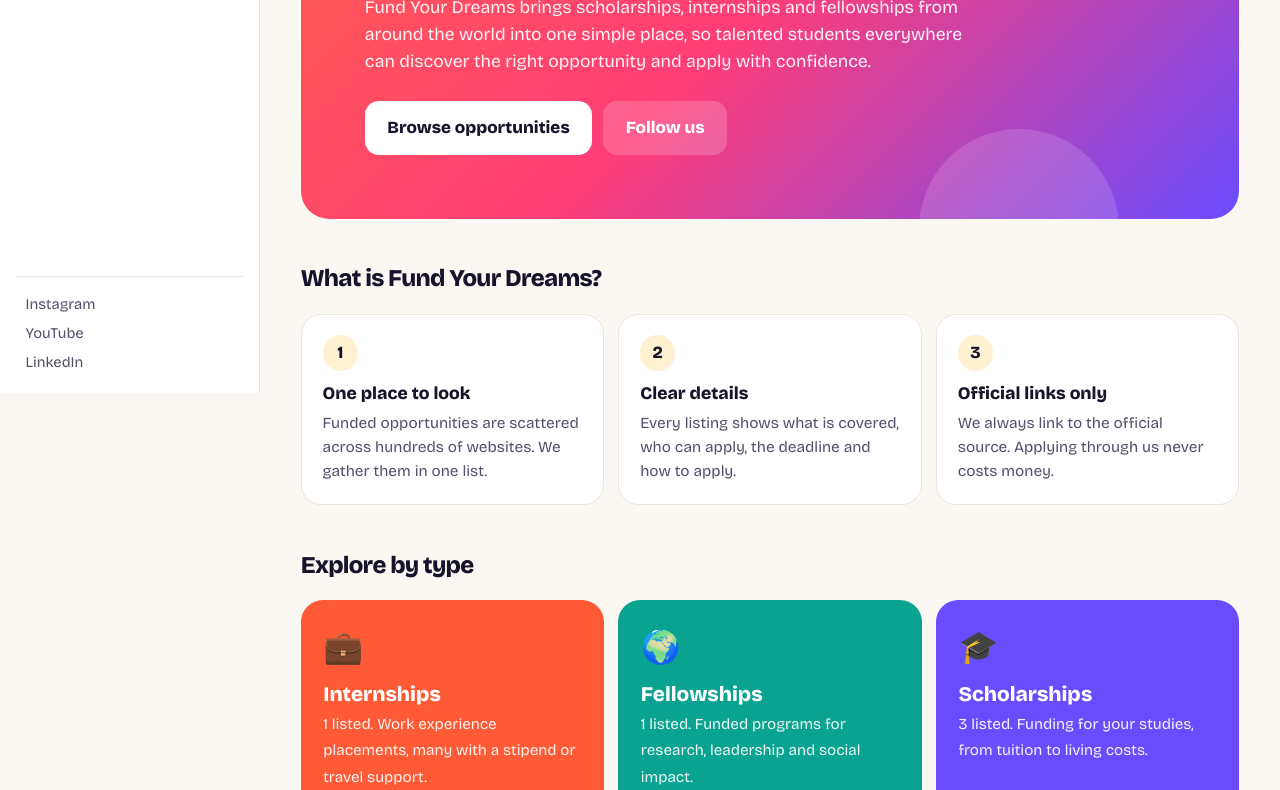
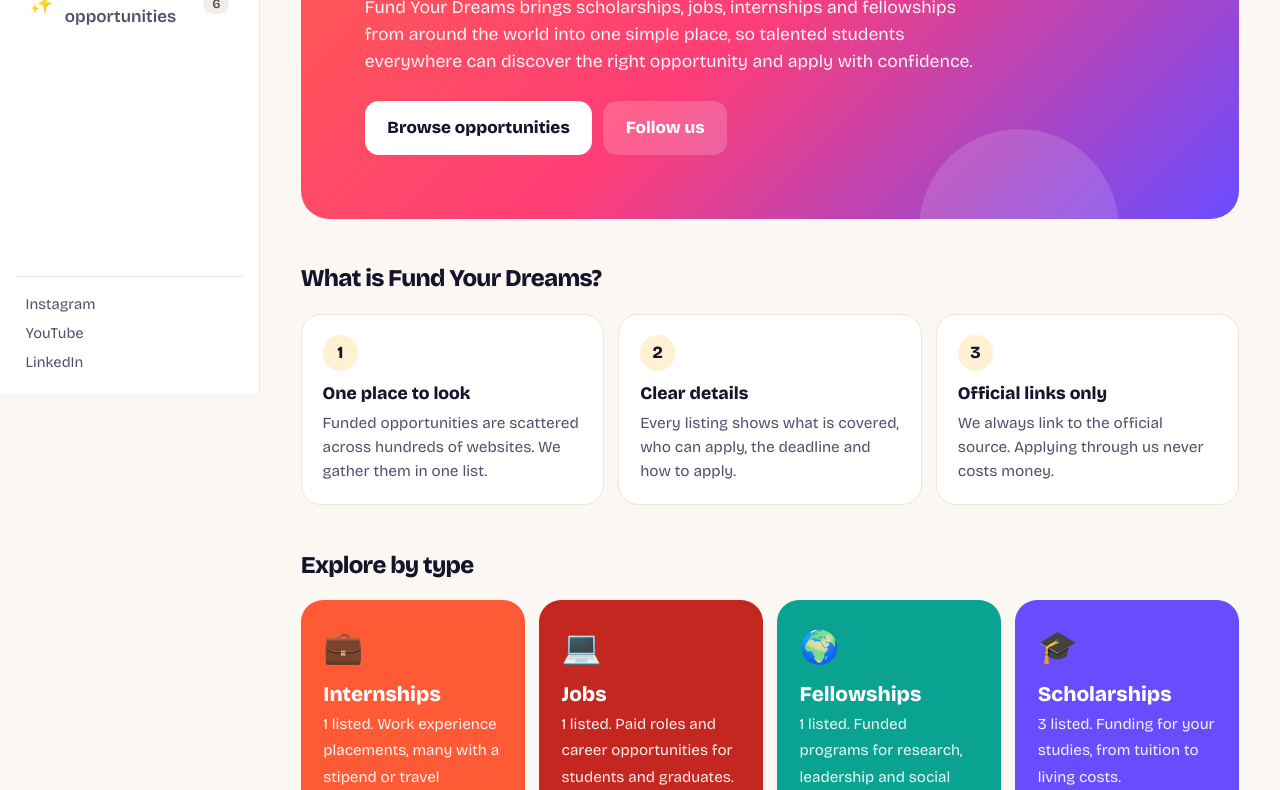
Before and after one commit to SnehaJK33/FUND-YOUR-DREAMS, a plain HTML site: page index.html in a window 1280 px wide. Shown: the part 407-1197 px from the top of the page. Drawn offline with nearby package versions, Linux system fonts and the light colour scheme.

Commit message:
Add jobs listing filter

```diff
--- a/index.html
+++ b/index.html
@@ -3,8 +3,8 @@
 <head>
 <meta charset="UTF-8">
 <meta name="viewport" content="width=device-width,initial-scale=1">
-<title>Fund Your Dreams | Scholarships, Internships and Fellowships</title>
-<meta name="description" content="Fund Your Dreams helps students find scholarships, internships and fellowships with funding details, deadlines and official links.">
+<title>Fund Your Dreams | Scholarships, Jobs, Internships and Fellowships</title>
+<meta name="description" content="Fund Your Dreams helps students find scholarships, jobs, internships and fellowships with funding details, deadlines and official links.">
 <link href="https://fonts.googleapis.com/css2?family=Bricolage+Grotesque:wght@400;600;800&display=swap" rel="stylesheet">
 <style>
 :root{--bg:#fbf8f3;--ink:#17132b;--soft:#51506a;--mute:#7a7992;--line:#ebe5da;--or:#ff5a36;--vi:#6a4cff;--te:#0aa391;--pk:#ff3d77;--amber:#fff1d2;--red:#c4271f}
@@ -78,7 +78,7 @@ h2.sec{font-size:1.5rem;letter-spacing:-.03em;margin:2.6rem 0 1rem}
 .host{color:var(--mute);font-size:.92rem}.fund{font-weight:700;color:var(--te);font-size:.95rem}
 .sum{color:var(--soft);font-size:.95rem;display:-webkit-box;-webkit-line-clamp:2;-webkit-box-orient:vertical;overflow:hidden}
 .more{color:var(--c);font-weight:800;font-size:.93rem;margin-top:auto}
-.t-internship{--c:#ff5a36}.t-fellowship{--c:#0aa391}.t-scholarship{--c:#6a4cff}
+.t-internship{--c:#ff5a36}.t-job{--c:#c4271f}.t-fellowship{--c:#0aa391}.t-scholarship{--c:#6a4cff}
 .empty{grid-column:1/-1;text-align:center;padding:2.5rem 1rem;color:var(--soft);background:#fff;border:1px dashed #d8d0c0;border-radius:20px}
 .back{margin:.2rem 0 1rem}
 .sheet{background:#fff;border:1px solid var(--line);border-top:6px solid var(--c);border-radius:24px;padding:clamp(1.2rem,4vw,2.2rem)}
@@ -121,9 +121,10 @@ let posts = [], loaded = false, failed = false, lastList = "all";
 const esc = s => String(s ?? "").replace(/[&<>"']/g, c => ({"&":"&amp;","<":"&lt;",">":"&gt;",'"':"&quot;","'":"&#39;"}[c]));
 const cats = {
   internships:  {type:"internship",  name:"Internships",  icon:"💼", color:"#ff5a36", blurb:"Work experience placements, many with a stipend or travel support."},
+  jobs:         {type:"job",         name:"Jobs",         icon:"💻", color:"#c4271f", blurb:"Paid roles and career opportunities for students and graduates."},
   fellowships:  {type:"fellowship",  name:"Fellowships",  icon:"🌍", color:"#0aa391", blurb:"Funded programs for research, leadership and social impact."},
   scholarships: {type:"scholarship", name:"Scholarships", icon:"🎓", color:"#6a4cff", blurb:"Funding for your studies, from tuition to living costs."},
-  all:          {type:"",            name:"All opportunities", icon:"✨", color:"#17132b", blurb:"Every internship, fellowship and scholarship in one list."}
+  all:          {type:"",            name:"All opportunities", icon:"✨", color:"#17132b", blurb:"Every job, internship, fellowship and scholarship in one list."}
 };
 const host = p => p.host || p.org || "Host not listed";
 const summary = p => p.summary || p.desc || p.details || p.overview || "";
@@ -143,12 +144,12 @@ function buildNav(slug){
 }
 
 function home(){
-  const tiles = ["internships","fellowships","scholarships"].map(k => { const c = cats[k];
+  const tiles = ["internships","jobs","fellowships","scholarships"].map(k => { const c = cats[k];
     return `<a class="tile" style="--c:${c.color}" href="#/${k}"><i>${c.icon}</i><b>${c.name}</b><span>${loaded ? countOf(c.type) + " listed. " : ""}${c.blurb}</span></a>`; }).join("");
   return `<section class="hero">
 <span class="kick">Our vision</span>
 <h1>Every student deserves to find the funding for their dream.</h1>
-<p>Fund Your Dreams brings scholarships, internships and fellowships from around the world into one simple place, so talented students everywhere can discover the right opportunity and apply with confidence.</p>
+<p>Fund Your Dreams brings scholarships, jobs, internships and fellowships from around the world into one simple place, so talented students everywhere can discover the right opportunity and apply with confidence.</p>
 <div class="acts"><a class="btn w" href="#/all">Browse opportunities</a><a class="btn ghost" href="#follow">Follow us</a></div>
 </section>
 <h2 class="sec">What is Fund Your Dreams?</h2>
@@ -228,7 +229,7 @@ document.addEventListener("keydown", e => { if(e.key === "Escape") closeMenu();
 function route(){
   closeMenu();
   const h = location.hash.replace(/^#\/?/, ""), v = $("view");
-  document.title = "Fund Your Dreams | Scholarships, Internships and Fellowships";
+  document.title = "Fund Your Dreams | Scholarships, Jobs, Internships and Fellowships";
   if(h === "follow"){ v.innerHTML = home(); buildNav(""); $("follow").scrollIntoView(); return; }
   const pm = h.match(/^post\/(.+)$/);
   if(pm){
```
